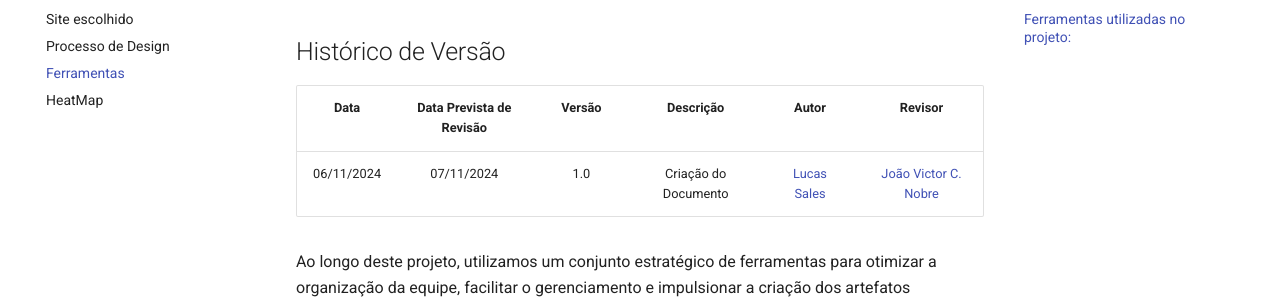
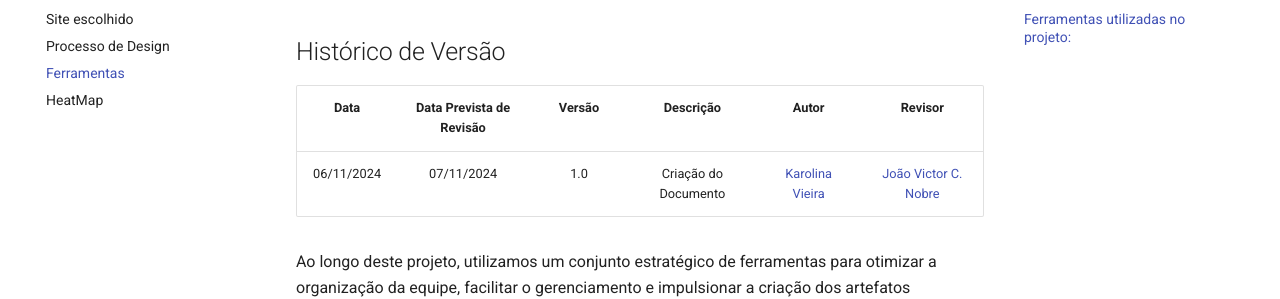
Before and after one commit to Interacao-Humano-Computador/2024.2-Grupo02, an MkDocs documentation site: the page built from docs/Planejamento/ferramentas.md, in a window 1280 px wide and 1093 px high. Shown: the part 194-493 px from the top of the window. Built offline with MkDocs 1.6.1 and Material for MkDocs 9.7.7, drawn with Linux system fonts in a browser that asks for light colours; comment, search, counter and statistics services are not loaded.

Commit message:
[fix] autor corrigido

```diff
--- a/docs/Planejamento/ferramentas.md
+++ b/docs/Planejamento/ferramentas.md
@@ -3,7 +3,7 @@
 ## Histórico de Versão
 |    Data    | Data Prevista de Revisão | Versão |          Descrição           |                   Autor                    |                Revisor                 |
 | :--------: | :----------------------: | :----: | :--------------------------: | :----------------------------------------: | :------------------------------------: |
-| 06/11/2024 |        07/11/2024        |  1.0   |     Criação do Documento     |   [Lucas Sales](https://github.com/Lux-Sales)    |  [João Victor C. Nobre](https://github.com/Gam13)|
+| 06/11/2024 |        07/11/2024        |  1.0   |     Criação do Documento     |   [Karolina Vieira](https://github.com/Karolina91)    |  [João Victor C. Nobre](https://github.com/Gam13)|
 
 
 Ao longo deste projeto, utilizamos um conjunto estratégico de ferramentas para otimizar a organização da equipe, facilitar o gerenciamento e impulsionar a criação dos artefatos necessários
```
